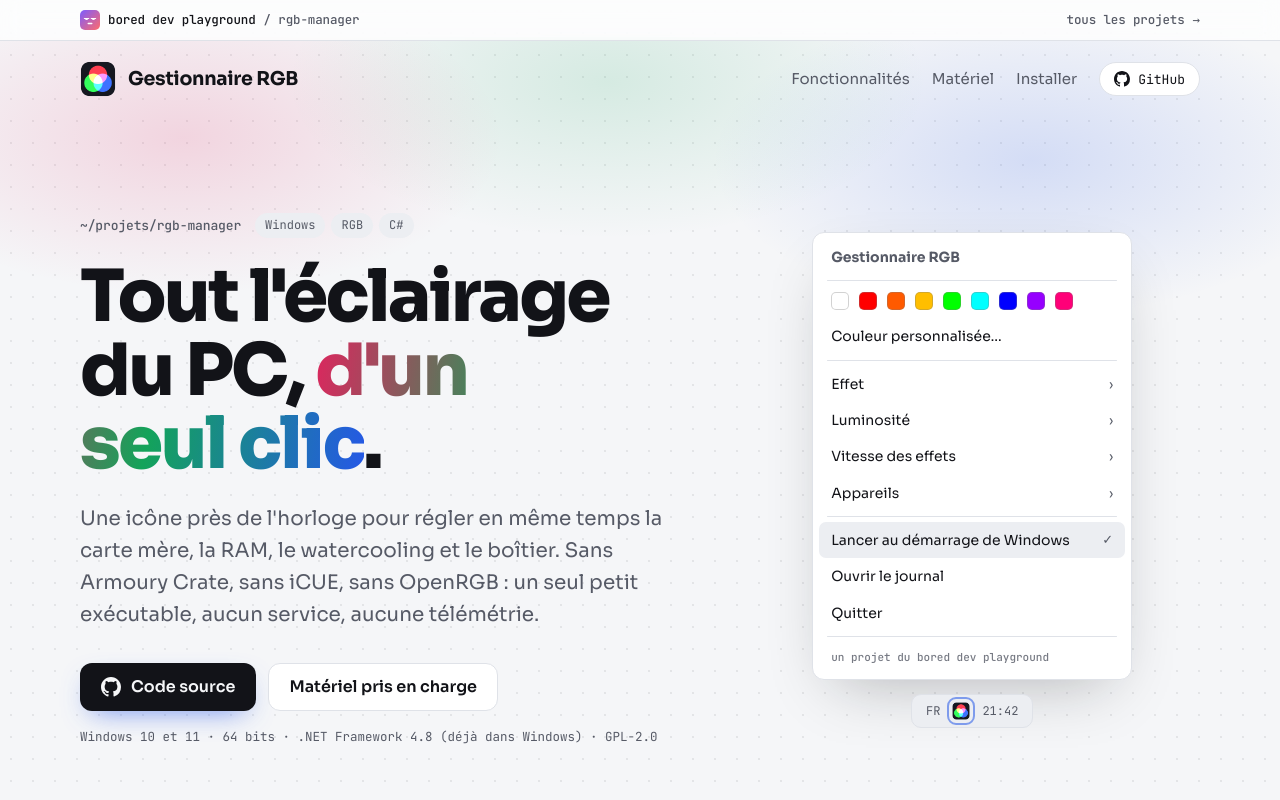
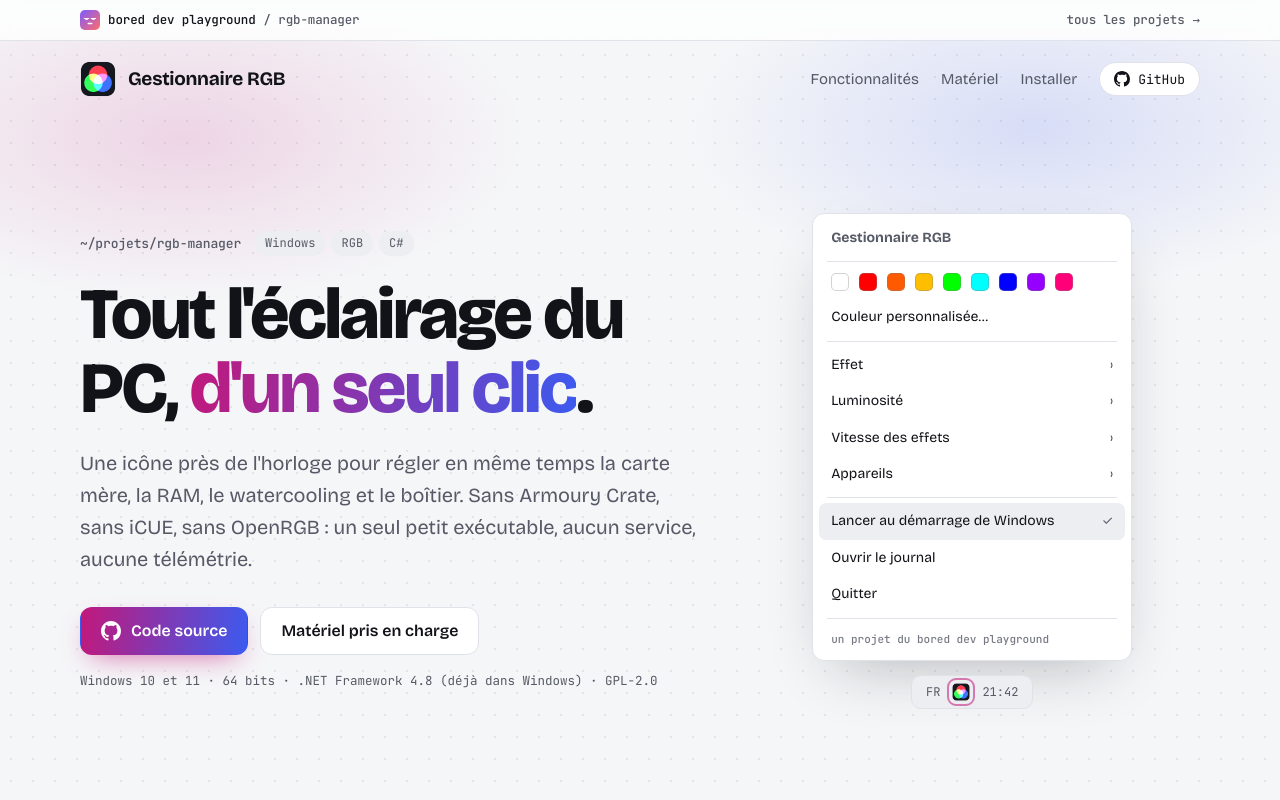
Before and after one commit to Ghermin/rgb-manager, a plain HTML site: page docs/index.html in a window 1280 px wide. Shown: the top 800 px of the page. Drawn offline with nearby package versions, Linux system fonts and the light colour scheme.

Commit message:
Page : polices et couleurs du playground
Bricolage Grotesque + JetBrains Mono comme toutes les pages du playground, couleurs tirées du dégradé de l'icône sans couleur décorative en plus. Kit synchronisé.

Co-Authored-By: Claude Opus 5.5 <noreply@anthropic.com>

```diff
--- a/docs/index.html
+++ b/docs/index.html
@@ -17,41 +17,36 @@
 <meta property="og:url" content="https://ghermin.github.io/rgb-manager/">
 <link rel="preconnect" href="https://fonts.googleapis.com">
 <link rel="preconnect" href="https://fonts.gstatic.com" crossorigin>
-<link href="https://fonts.googleapis.com/css2?family=Sora:wght@400;500;600;700;800&family=JetBrains+Mono:wght@400;500&display=swap" rel="stylesheet">
+<link href="https://fonts.googleapis.com/css2?family=Bricolage+Grotesque:opsz,wdth,wght@12..96,75..100,200..800&family=JetBrains+Mono:wght@400;500;600&display=swap" rel="stylesheet">
 <link rel="stylesheet" href="playground.css">
 <style>
   :root {
     --pg-bg: #f5f6f8; --pg-surface: #ffffff; --pg-surface-2: #eceef2; --pg-text: #121318; --pg-muted: #565a66;
     --pg-line: #dfe2e8; --pg-dot: rgba(18, 19, 24, .08);
-    --pg-accent: #2557e8; --pg-accent-2: #e0245e;
-    --r: #e0245e; --g: #13a35a; --b: #2557e8;
-    --pg-grad: linear-gradient(100deg, var(--r), var(--g) 50%, var(--b));
+    --pg-accent: #c2187a; --pg-accent-2: #3b5bf0;
     --menu-shadow: 0 24px 60px -24px rgba(18, 19, 24, .3);
   }
   @media (prefers-color-scheme: dark) {
     :root {
       --pg-bg: #0c0d10; --pg-surface: #15161b; --pg-surface-2: #1d1f26; --pg-text: #eef0f5; --pg-muted: #9ea3b0;
       --pg-line: #272a33; --pg-dot: rgba(238, 240, 245, .06);
-      --pg-accent: #6f93ff; --pg-accent-2: #ff5c8a; --pg-on-accent: #ffffff;
-      --r: #ff5c7a; --g: #3ddc84; --b: #6f93ff;
+      --pg-accent: #ff5cae; --pg-accent-2: #6f8dff; --pg-on-accent: #ffffff;
       --menu-shadow: 0 24px 60px -20px rgba(0, 0, 0, .75);
     }
   }
   * { box-sizing: border-box; }
   html { scroll-behavior: smooth; }
-  body { font-family: "Sora", system-ui, sans-serif; font-size: 16px; }
+  body { font-size: 16px; }
   a { color: var(--pg-accent); }
 
-  /* Halos rouge, vert, bleu derrière l'accroche, comme l'icône */
+  /* Halos magenta et bleu derrière l'accroche */
   .pg-hero { position: relative; }
   .pg-hero::before {
     content: ""; position: absolute; inset: -80px -20vw auto; height: 560px; z-index: -1; pointer-events: none;
     background:
-      radial-gradient(28% 40% at 22% 18%, color-mix(in srgb, var(--r) 16%, transparent), transparent 70%),
-      radial-gradient(28% 40% at 48% 8%, color-mix(in srgb, var(--g) 14%, transparent), transparent 70%),
-      radial-gradient(28% 40% at 74% 22%, color-mix(in srgb, var(--b) 16%, transparent), transparent 70%);
+      radial-gradient(30% 42% at 22% 18%, color-mix(in srgb, var(--pg-accent) 15%, transparent), transparent 70%),
+      radial-gradient(30% 42% at 74% 16%, color-mix(in srgb, var(--pg-accent-2) 16%, transparent), transparent 70%);
   }
-  .pg-btn--primary { background: var(--pg-text); color: var(--pg-bg); }
 
   /* Accroche sur deux colonnes : texte + menu de l'appli */
   .hero-grid { display: grid; gap: 48px; grid-template-columns: minmax(0, 1.15fr) minmax(0, .85fr); align-items: center; }
@@ -98,10 +93,6 @@
     .hw td { margin-top: 4px; }
   }
 
-  .pg-note.warn {
-    background: color-mix(in srgb, #d97706 9%, var(--pg-surface));
-    border-color: color-mix(in srgb, #d97706 35%, var(--pg-line));
-  }
   pre {
     margin: 14px 0 0; padding: 14px 16px; overflow-x: auto; border-radius: var(--pg-radius-sm);
     background: var(--pg-surface-2); font: 13.5px/1.6 var(--pg-mono);
--- a/docs/playground.css
+++ b/docs/playground.css
@@ -5,9 +5,14 @@
   (kit/sync.sh la met à jour) pour marcher hors ligne : modifier ici, pas dans les copies.
 
   Règles du kit :
-  - chaque page garde sa police (une seule) et ses couleurs, en redéfinissant
-    --pg-accent / --pg-accent-2 (et si besoin --pg-bg, --pg-surface…) après ce fichier ;
-  - la deuxième police est toujours JetBrains Mono (--pg-mono) : bandeau, kickers, puces ;
+  - deux polices pour tout le playground, pas une de plus : Bricolage Grotesque (--pg-font)
+    pour le texte et les titres, JetBrains Mono (--pg-mono) pour le bandeau, les kickers,
+    les puces et le code. Chaque page les charge avec ce lien :
+    https://fonts.googleapis.com/css2?family=Bricolage+Grotesque:opsz,wdth,wght@12..96,75..100,200..800&family=JetBrains+Mono:wght@400;500;600&display=swap
+  - chaque page a ses couleurs, celles du dégradé de son icône : --pg-accent / --pg-accent-2
+    (le dégradé des boutons), plus des neutres teintés (--pg-bg, --pg-surface…) redéfinis
+    après ce fichier. Pas d'autre couleur décorative ; une couleur d'état seulement si elle
+    porte un sens (erreur, incompatible) ;
   - clair / sombre suit le système, rien à faire de plus.
 
   Bandeau de retour, en tête de <body> :
@@ -46,6 +51,7 @@
   --pg-radius: 16px;
   --pg-radius-sm: 12px;
   --pg-max: 1120px;
+  --pg-font: "Bricolage Grotesque", system-ui, -apple-system, "Segoe UI", sans-serif;
   --pg-mono: "JetBrains Mono", ui-monospace, "Cascadia Mono", Consolas, monospace;
 }
 
@@ -76,6 +82,7 @@
   background-image: radial-gradient(var(--pg-dot) 1px, transparent 1px);
   background-size: 22px 22px;
   color: var(--pg-text);
+  font-family: var(--pg-font);
   line-height: 1.6;
   overflow-x: clip;
   -webkit-font-smoothing: antialiased;
```
Also changed, not shown: 1 other file.
